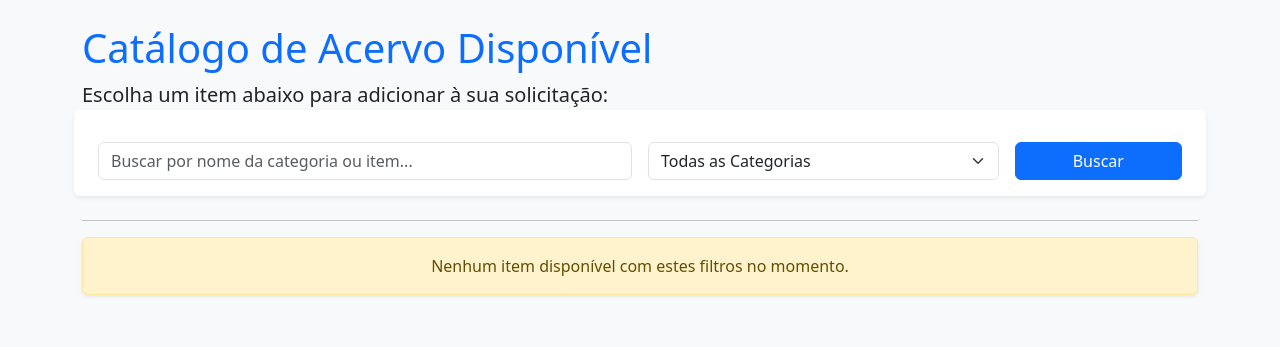
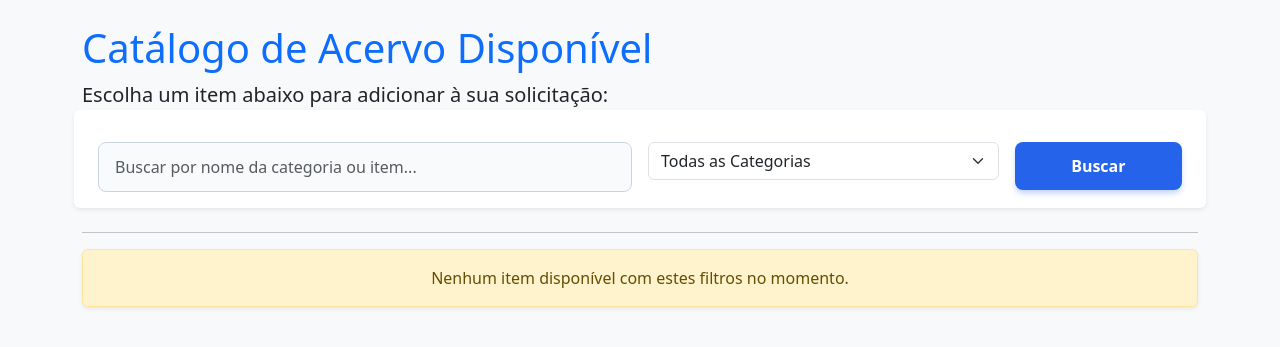
Before and after one commit to brunavdelgobo/2026-pds-sigeo, a Django app: page /catalogo/ in a window 1280 px wide. Shown: the part 56-403 px from the top of the page. Run offline with Django 5.2, Linux system fonts and the light colour scheme; the visitor is signed in with stand-in values (Sample User, id 1); data that the repository does not hold is empty; parts of the project's set-up code (start-up, migrations or seed data) failed here and were passed over.

Commit message:
atualizado

```diff
--- a/static/sigeo/style.css
+++ b/static/sigeo/style.css
@@ -76,9 +76,16 @@
     outline: none;
     font-size: 0.95rem;
 }
-
 .form-box input::placeholder {
     color: rgba(255, 255, 255, 0.65);
+}
+
+/* Email e Senha */
+.form-control {
+    border-radius: 8px !important;
+    padding: 0.75rem 1rem !important;
+    border: 1.5px solid #cbd5e1 !important;
+    background-color: #f8fafc !important;
 }
 
 .btn-submit {
@@ -92,10 +99,20 @@
     margin-top: 6px;
     transition: opacity 0.2s, transform 0.2s;
 }
-
 .btn-submit:hover {
     opacity: 0.9;
     transform: translateY(-2px);
+}
+
+/* botão de entrar */
+.btn-primary {
+    background-color: #2563eb !important;
+    border: none !important;
+    border-radius: 8px !important;
+    padding: 0.75rem !important;
+    font-weight: 600 !important;
+    box-shadow: 0 4px 6px -1px rgba(37, 99, 235, 0.3);
+    transition: all 0.2s ease;
 }
 
 .btn-switch {
@@ -126,7 +143,6 @@
     color: #fff;
 }
 
-
 .auth-card.login-active .go-login,
 .auth-card.login-active .form-cadastro {
     opacity: 0;
@@ -147,7 +163,6 @@
     -webkit-box-shadow: 0 0 0px 1000px #34373b inset;
     transition: background-color 5000s ease-in-out 0s;
 }
-
 
 .auth-card-single {
     width: 460px;
@@ -172,7 +187,6 @@
     margin-bottom: 20px;
 }
 
-
 .auth-card-single form p {
     text-align: left;
     margin-bottom: 14px;
@@ -192,7 +206,6 @@
     margin-top: 6px;
 }
 
-
 .auth-card-single ul {
     text-align: left;
     font-size: 0.85rem;
```
